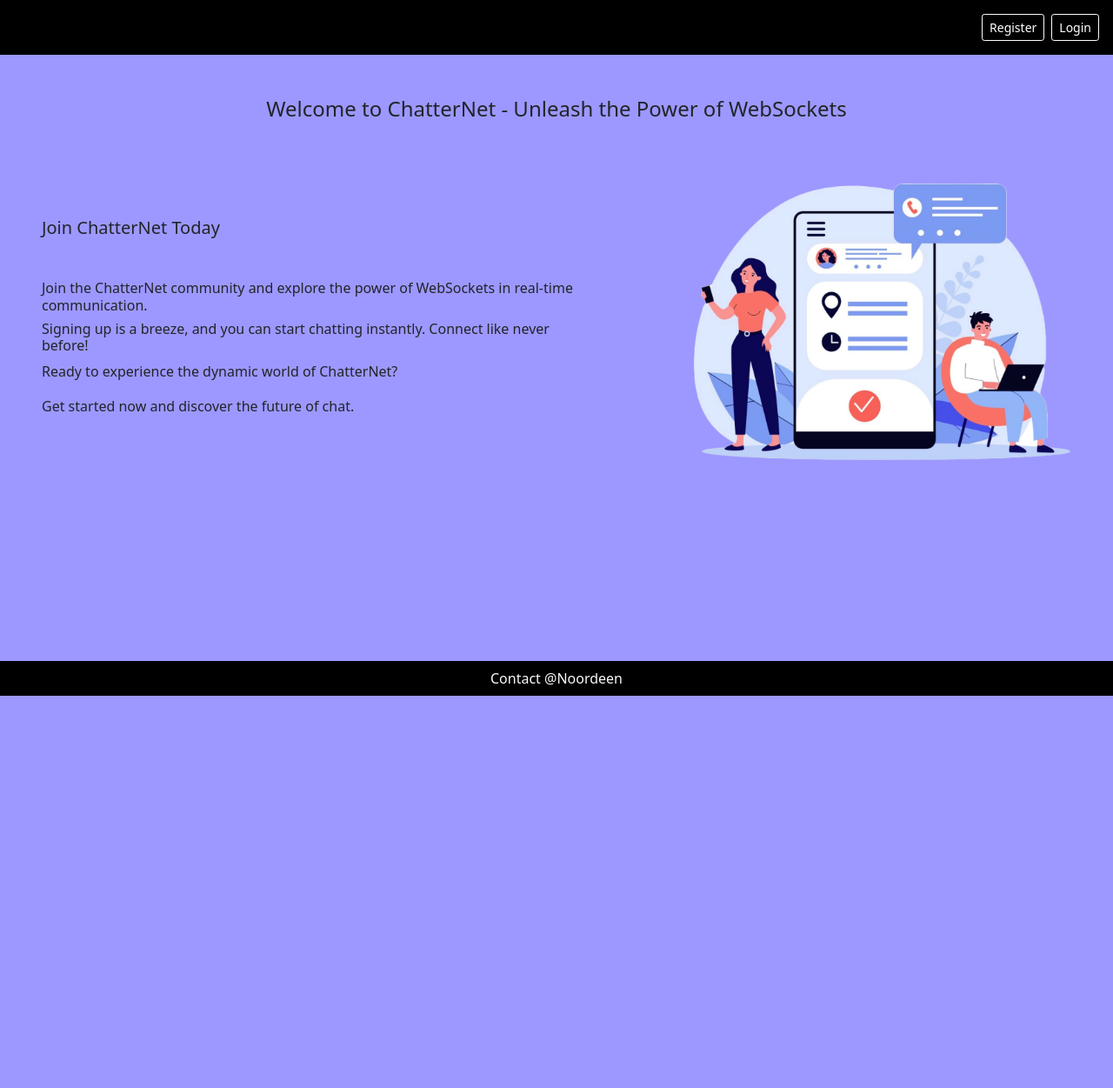
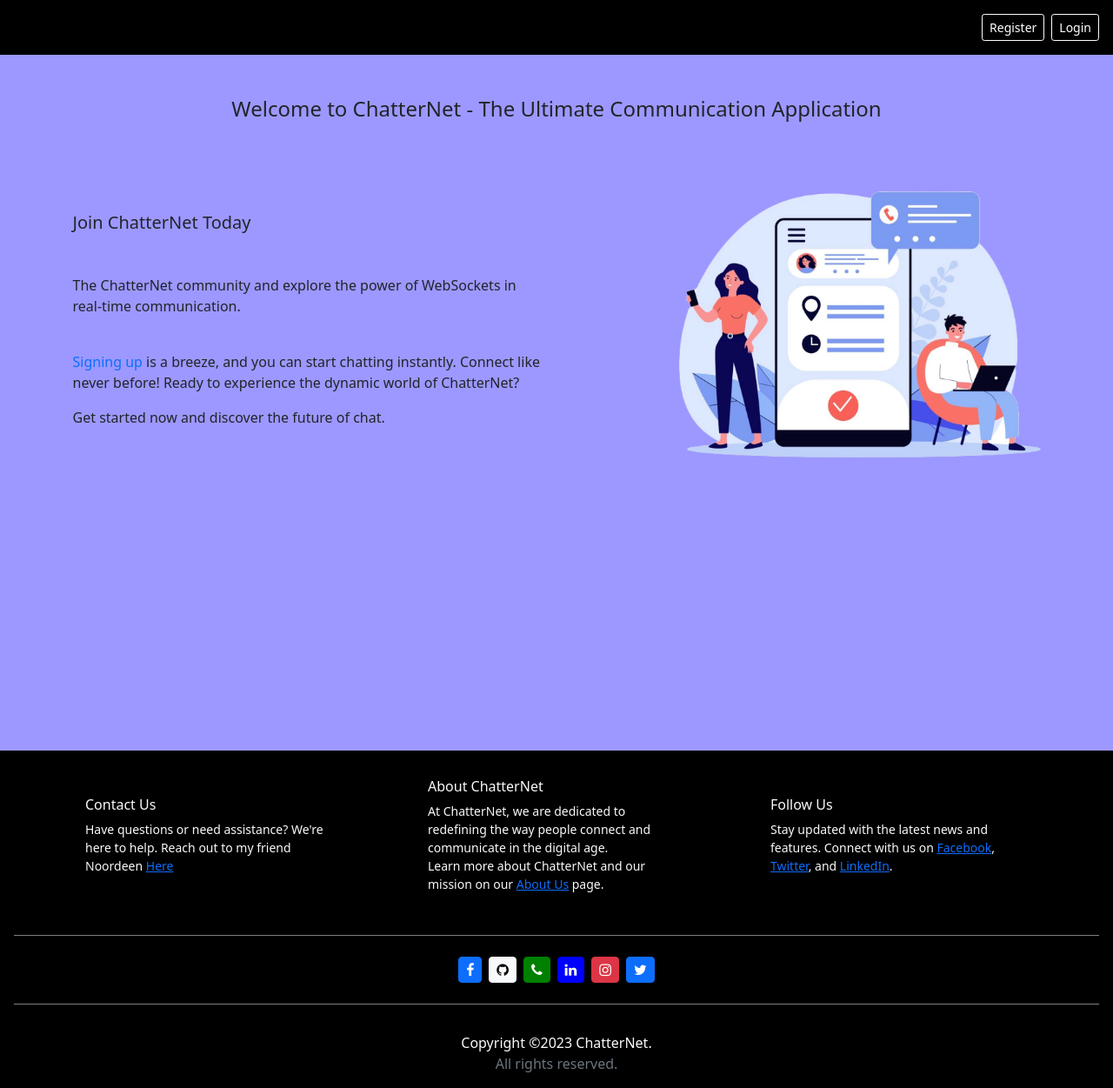
Before and after one commit to saravzizo/Django-Web-Chat-Application, a Django app: page / in a window 1280 px wide. Shown: the whole page at 87% size. Before the commit the page ends 800 px from the top, so only its background shows below. Run offline with Django 4.2, Linux system fonts and the light colour scheme.

Commit message:
done all

```diff
--- a/App/static/index.css
+++ b/App/static/index.css
@@ -8,7 +8,10 @@
     color: white;
 }
 
-.btn-success:hover ,.btn-success:active:focus, .btn-success:focus , .btn-success:active {
+.btn-success:hover,
+.btn-success:active:focus,
+.btn-success:focus,
+.btn-success:active {
     background-color: #9d98ff;
     border-color: #9d98ff;
     color: white;
@@ -28,7 +31,9 @@
     border-color: #9d98ff;
 }
 
-.btn-outline-danger:active:focus , .btn-outline-danger:focus , .btn-outline-danger:active {
+.btn-outline-danger:active:focus,
+.btn-outline-danger:focus,
+.btn-outline-danger:active {
     box-shadow: none;
     background-color: #9d98ff;
     border-color: none;
@@ -45,3 +50,13 @@
 .bg-message {
     background-color: #9d98ff;
 }
+
+#fulscreenDiv {
+    height: 100%;
+}
+
+@media only screen and (max-height: 600px) {
+    #fulscreenDiv {
+        height: 200vh;
+    }
+}
--- a/App/templates/home.html
+++ b/App/templates/home.html
@@ -1,10 +1,11 @@
 <html>
+
 <head>
     <meta charset="UTF-8">
     <meta name="viewport" content="width=device-width, initial-scale=1.0">
-        {%block title%}
-        <title>Home</title>
-        {% endblock %}
+
+    <title>ChatterNet | {%block title%}Home{% endblock %}</title>
+
     <link href="https://cdn.jsdelivr.net/npm/bootstrap@5.0.2/dist/css/bootstrap.min.css" rel="stylesheet">
     <script src="https://cdn.jsdelivr.net/npm/bootstrap@5.0.2/dist/js/bootstrap.bundle.min.js"></script>
     <script src="https://ajax.googleapis.com/ajax/libs/jquery/3.5.1/jquery.min.js"></script>
@@ -14,7 +15,7 @@
     <link rel="stylesheet" href="{% static '/index.css' %}">
 </head>
 
-    <body class="bg">
+<body class="bg p-0 container-fluid" style="height: 100vh;">
 {% block nav %}
     <div class="nav-bg d-flex justify-content-start p-3">
         <span class="flex-grow-1"></span>
@@ -24,33 +25,83 @@
     </div>
 {% endblock %}
 
+<div id="fulscreenDiv" >
     {% block content %}
-        <p class=" h4 pt-5 text-center ">Welcome to ChatterNet - Unleash the Power of WebSockets</p>
+        <p class=" h4 p-3 pt-5 pb-2 text-center ">Welcome to ChatterNet - The Ultimate Communication Application</p>
         <div class=" d-flex flex-column flex-md-row align-items-center justify-content-evenly mt-5">
+            <div class="py-5 px-0 p-md-5  col-8 col-sm-6">
+                <p class="h5 mb-5">Join ChatterNet Today</p>
 
-            <div class="p-5">
-            <p class="h5 mb-5">Join ChatterNet Today</p>
-            <p class="h6">Join the ChatterNet community and explore the power of WebSockets in real-time communication.</p>
-            <p class="h6">Signing up is a breeze, and you can start chatting instantly. Connect like never before!</p>
-            <p>Ready to experience the dynamic world of ChatterNet? </p>
+                <p class="text-justify">The ChatterNet community and explore the power of WebSockets in real-time communication.</p> <br>
+                <p><a href="register" class="text-decoration-none">Signing up</a> is a breeze, and you can start chatting instantly. Connect like never before! Ready to experience the dynamic world of ChatterNet?</p>
                 <p>Get started now and discover the future of chat.</p>
-            </div>
-            <div>
-                {% load static %}
-            <img src="{% static '/1.png' %}" class="img-fluid" style="float: right;width: 650px;" alt="Responsive image">
 
             </div>
+
+            <div class="col-6 col-sm-5">
+                {% load static %}
+                <img src="{% static '/1.png' %}" class="img-fluid d-none d-md-block " style="float: right;width: 900px;"
+                    alt="Responsive image">
             </div>
+        </div>
+
+{% endblock %}
+</div>
+
+{%block footer %}
+
+
+    <footer class=" nav-bg p-3 text-center footer " >
+        <div class=" text-light d-flex flex-column mt-0 pt-0 p-2 pb-0 p-md-0 m-md-0 m-2 flex-md-row align-items-center text-center text-md-start justify-content-evenly">
+
+            <div class="p-2 m-2 col-8 col-md-3 col-xxl-2">
+                <p class="h6">Contact Us</p>
+                <small>Have questions or need assistance? We're here to help. Reach out to my friend Noordeen <a href="mailto:rkonoordeen12@gmail.com">Here</a></small>
+                </p>
+            </div>
+
+            <div class="p-2 m-2 col-8 col-md-3 col-xxl-2">
+                <p class="h6">About ChatterNet</p>
+                    <small>At ChatterNet, we are dedicated to redefining the way people connect and communicate in the digital age.</small><br>
+                    <small>Learn more about ChatterNet and our mission on our <a href="about">About Us</a> page.</small>
+                </p>
+            </div>
+
+
+            <div class="p-2 m-2 col-8 col-md-3 col-xxl-2">
+                <p class="h6">Follow Us</p>
+                <small>Stay updated with the latest news and features. Connect with us on
+                    <a href="https://www.facebook.com/profile.php?id=100021272142243" target="_blank">Facebook</a>,
+                    <a href="https://twitter.com/Saravanan_002" target="_blank">Twitter</a>, and
+                    <a href="https://www.linkedin.com/in/saravzizo/" target="_blank">LinkedIn</a>.</small>
+                </p>
+            </div>
+
+
+        </div>
+
+        <hr class="text-white" style="opacity: 0.5;height: 1px;">
+        <div class="d-flex flex-row justify-content-center py-2">
+            <a href="https://www.facebook.com/profile.php?id=100021272142243" target="_blank"><i class="fa fa-facebook btn  btn-primary  px-2 mx-1"></i></a>
+            <a href="https://github.com/saravzizo" target="_blank"><i class="fa fa-github btn  btn-light  px-2 mx-1"></i></a>
+            <a href="tel:8015196871" target="_blank"><i class="fa fa-phone btn  btn-success  px-2 mx-1" style="background-color: green;border-color: green;"></i></a>
+            <a href="https://www.linkedin.com/in/saravzizo/" target="_blank"><i class="fa fa-linkedin btn  btn-primary  px-2 mx-1" style="background-color: blue;border-color: blue;"></i></a>
+            <a href="https://www.instagram.com/_saravanan.s._/" target="_blank"><i class="fa fa-instagram btn  btn-danger  px-2 mx-1"></i></a>
+            <a href="https://twitter.com/Saravanan_002" target="_blank"><i class="fa fa-twitter btn  btn-primary  px-2 mx-1"></i></a>
+
+        </div>
+        <hr class="text-white" style="opacity:0.5;height: 1px;">
+        <div class="pt-3">
+            <span class="text-light">Copyright ©2023 ChatterNet.</span><br>
+            <span class="text-light text-muted">All rights reserved.</span>
+        </div>
+
+
+    </footer>
 
 
 
 
-        {% endblock %}
-
-        {%block footer%}
-        <div class="nav-bg p-2 fixed-bottom ">
-        <p class="text-light m-0 text-center">Contact @Noordeen</p>
-        </div>
 {%endblock%}
 </body>
 
--- a/App/templates/login.html
+++ b/App/templates/login.html
@@ -1,8 +1,6 @@
 {% extends 'home.html'%}
 
-{%block title %}
-    <title>Login</title>
-{%endblock%}
+{%block title %}Login{%endblock%}
 {% block nav %}
     <div class="nav-bg d-flex justify-content-end p-3">
         <a class="btn btn-sm btn-outline-danger text-decoration-none " href="/">Home</a>
--- a/App/templates/register.html
+++ b/App/templates/register.html
@@ -1,7 +1,5 @@
 {% extends 'home.html'%}
-{%block title %}
-    <title>Register</title>
-{%endblock%}
+{%block title %}Register{%endblock%}
 
 {%block nav %}
 <body class="bg">
```
Also changed, not shown: App/templates/success.html (+4 -5 lines), Chat/templates/chat.html (+87 -36 lines), db.sqlite3. Lines whose indentation alone changed are shown as unchanged.
